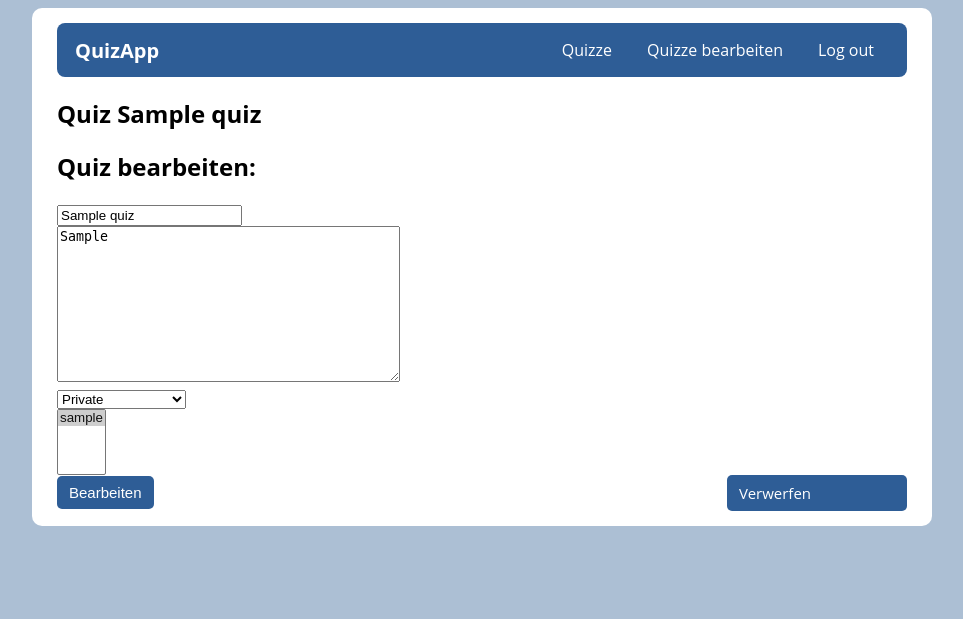
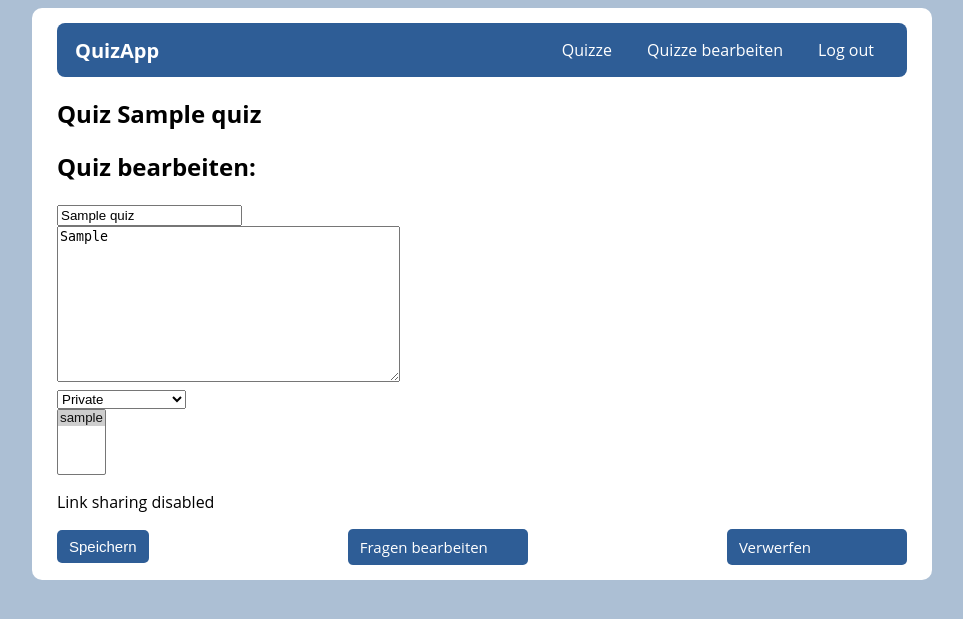
Before and after one commit to hanneskoessl/quiz-app, a Django app: page /edit_quiz/1/ in a window 1280 px wide. Shown: the top 619 px of the page, without its empty margins (158-1121 px from the left). Run offline with Django 5.2, Linux system fonts and the light colour scheme; a user stored in the database is signed in; tables that the repository leaves empty hold one stand-in row (values such as "Sample post").

Commit message:
add quiz sharing link

```diff
--- a/quiz/models.py
+++ b/quiz/models.py
@@ -60,6 +60,11 @@ class Quiz(models.Model):
         related_name="shared_quizzes"
     )
 
+    def get_share_link(self, request):
+        return request.build_absolute_uri(
+            f"/quiz/{self.id}/?token={self.share_token}"
+        )
+
     def __str__(self):
         return self.title
 
--- /dev/null
+++ b/quiz/static/quiz/quiz.js
@@ -0,0 +1,7 @@
+function copyLink() {
+    const input = document.getElementById("shareLink");
+
+    navigator.clipboard.writeText(input.value).then(() => {
+        console.log("Copied!");
+    });
+}
--- a/quiz/templates/quiz/base.html
+++ b/quiz/templates/quiz/base.html
@@ -6,6 +6,7 @@
 
     {% load static %}
     <link rel="stylesheet" href="{% static 'quiz/style.css' %}">
+    <script src="{% static 'quiz/quiz.js' %}"></script>
 
     {% block extra_head %}{% endblock %}
 </head>
--- a/quiz/templates/quiz/edit_quiz.html
+++ b/quiz/templates/quiz/edit_quiz.html
@@ -24,12 +24,28 @@
 <form method="post">
     {% csrf_token %}
     {{ form.as_div }}
+
+    {% if quiz.visibility == "unlisted" %}
+    <div class="share-box">
+        <label>Share link:</label>
+
+        <input type="text" value="{{ share_link }}" readonly id="shareLink">
+
+        <button onclick="copyLink()">Copy</button>
+    </div>
+    {% else %}
+    <p>Link sharing disabled</p>
+    {% endif %}
+
     <div class="quiz-edit-menu">
         <div class="quiz-explanation">
-            <button type="submit">Bearbeiten</button>
+            <button type="submit">Speichern</button>
         </div>
         <div class="quiz-edit-link">
-            <a href="{% url 'quiz:new_question' quiz.id %}">Verwerfen</a>
+            <a href="{% url 'quiz:new_question' quiz.id %}">Fragen bearbeiten</a>
+        </div>
+        <div class="quiz-edit-link">
+            <a href="{% url 'quiz:edit_quizzes' %}">Verwerfen</a>
         </div>
     </div>
 </form>
--- a/quiz/templates/quiz/edit_quizzes.html
+++ b/quiz/templates/quiz/edit_quizzes.html
@@ -21,7 +21,7 @@
 
             <div class="quiz-edit">
 
-                <a href="{% url 'quiz:new_question' quiz.id%}">
+                <a href="{% url 'quiz:edit_quiz' quiz.id%}">
                     Quiz bearbeiten
                 </a>
 
--- a/quiz/utils.py
+++ b/quiz/utils.py
@@ -12,8 +12,3 @@ def can_access_quiz(user, quiz, token=None):
         return True
 
     return False
-
-def get_share_link(self, request):
-    return request.build_absolute_uri(
-        f"/quiz/{self.id}/?token={self.share_token}"
-    )
--- a/quiz/views.py
+++ b/quiz/views.py
@@ -30,7 +30,6 @@ def edit_quizzes(request):
     context = {'quizzes': quizzes}
     return render(request, "quiz/edit_quizzes.html", context)
 
-@login_required
 @transaction.atomic
 def quiz(request, quiz_id):
     """Shows a quiz."""
@@ -117,7 +116,6 @@ def quiz(request, quiz_id):
                }
     return render(request, 'quiz/quiz.html', context)
 
-@login_required
 def results(request, attempt_id):
     """Quiz results."""
     attempt = get_object_or_404(
@@ -125,8 +123,10 @@ def results(request, attempt_id):
         id=attempt_id
     )
 
-    if attempt.owner != request.user:
-        raise Http404
+    token = request.GET.get("token")
+
+    if not can_access_quiz(request.user, quiz, token):
+        raise Http404()
 
     quiz = attempt.quiz
 
@@ -166,9 +166,7 @@ def edit_quiz(request, quiz_id):
     if quiz.owner != request.user:
         raise Http404
 
-    print(quiz_id, quiz.id)
-    print(quiz.id, quiz.title)
-    print(quiz.explanation)
+    share_link = quiz.get_share_link(request)
 
     if request.method == "POST":
         form = NewQuizForm(request.POST, instance=quiz)
@@ -183,6 +181,7 @@ def edit_quiz(request, quiz_id):
     context = {
         "quiz": quiz,
         "form": form,
+        "share_link": share_link,
     }
 
     return render(request, "quiz/edit_quiz.html", context)
```
